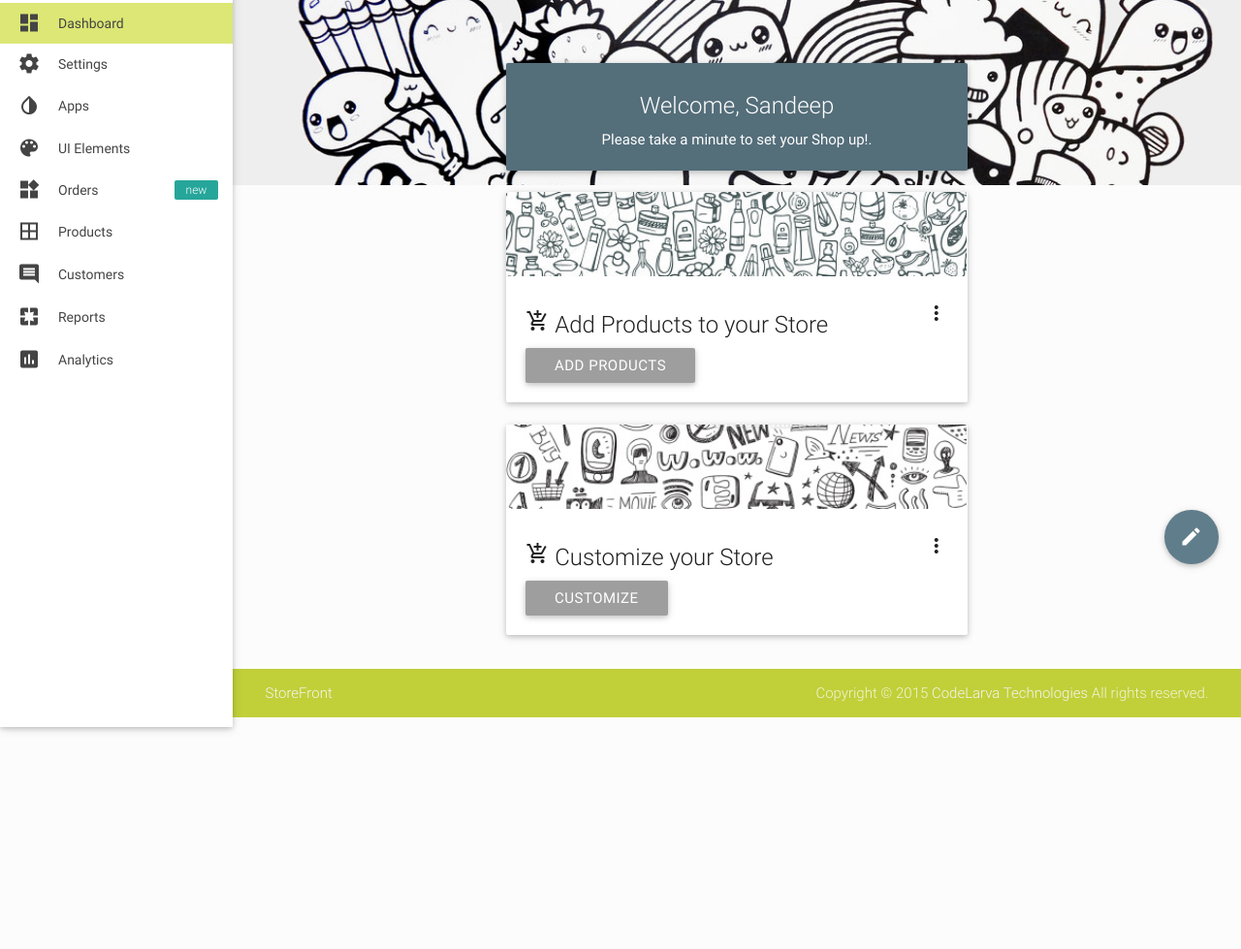
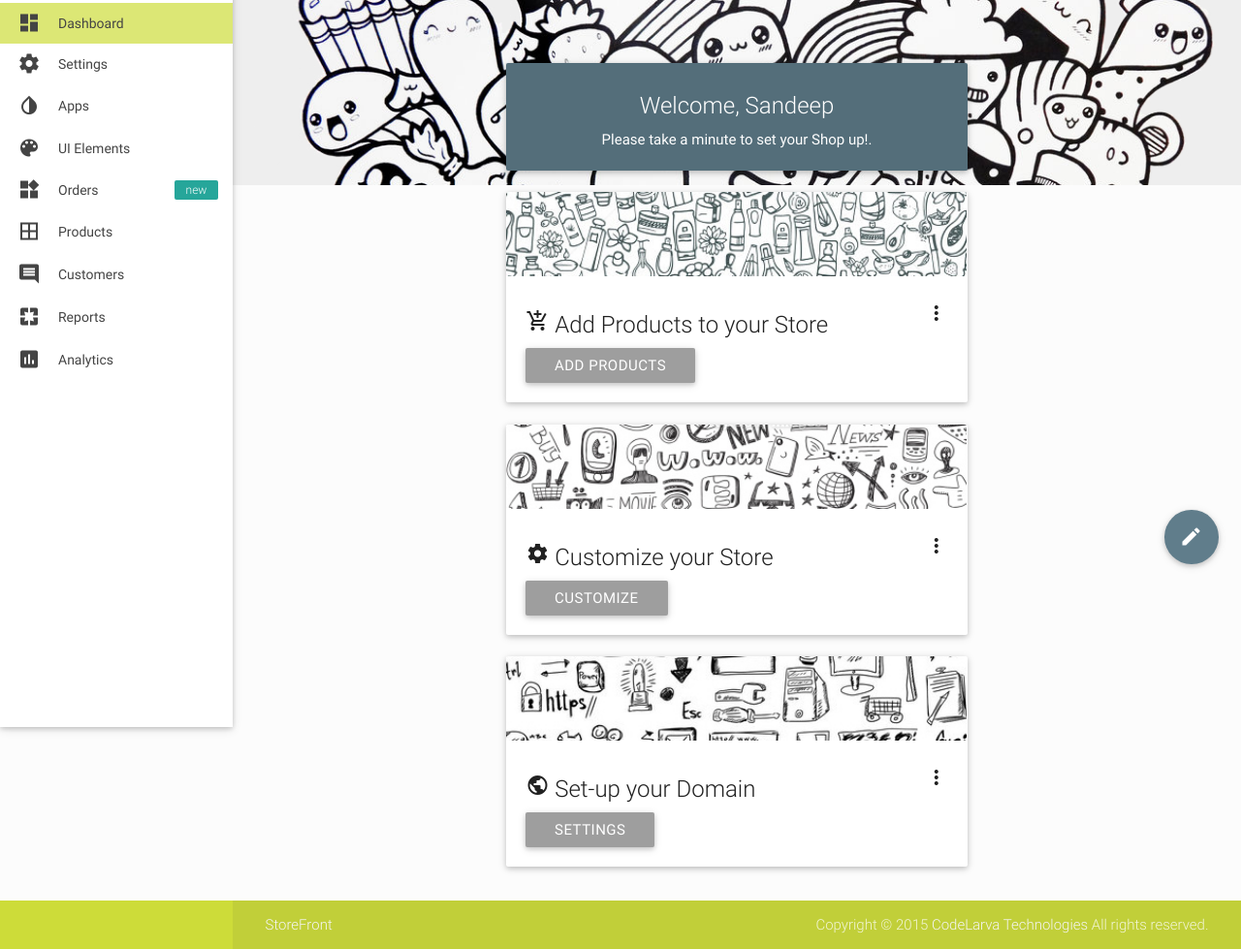
Before and after one commit to elberthcabrales/Material_Dashboard, a plain HTML site: page index.html in a window 1280 px wide. Shown: the part 174-1153 px from the top of the page at 97% size. Before the commit the page ends 914 px from the top, so only its background shows below. Drawn offline with nearby package versions, Linux system fonts and the light colour scheme.

Commit message:
domain card

```diff
--- a/index.html
+++ b/index.html
@@ -187,13 +187,32 @@
                 <img class="activator" src="img/custom_doodle.jpg"> </div>
                 <div class="card-content">
                 <span class="card-title activator grey-text text-darken-4">
-                <i class="material-icons">add_shopping_cart</i>
+                <i class="material-icons">settings</i>
                 Customize your Store
                 <i class="material-icons right">more_vert</i></span>
                   <p><a class="btn grey waves-effect waves-light white-text" href="#">Customize</a></p>
                 </div>
                 <div class="card-reveal">
                 <span class="card-title grey-text text-darken-4">Customize your Store
+                <i class="material-icons right">close</i></span>
+                  <p>Items and Products to sell has to be added to the inventory to keep track of.</p>
+                </div>
+              </div>
+            </div>
+
+            <div class="col s12 m8 l6 offset-l3 offset-m2">
+              <div class="card">
+                <div class="card-image waves-effect waves-block waves-light">
+                <img class="activator" src="img/internet_doodle.jpg"> </div>
+                <div class="card-content">
+                <span class="card-title activator grey-text text-darken-4">
+                <i class="material-icons">public</i>
+                Set-up your Domain
+                <i class="material-icons right">more_vert</i></span>
+                  <p><a class="btn grey waves-effect waves-light white-text" href="#">Settings</a></p>
+                </div>
+                <div class="card-reveal">
+                <span class="card-title grey-text text-darken-4">Set-up your Domain
                 <i class="material-icons right">close</i></span>
                   <p>Items and Products to sell has to be added to the inventory to keep track of.</p>
                 </div>
```
Also changed, not shown: img/internet_doodle.jpg (added).
